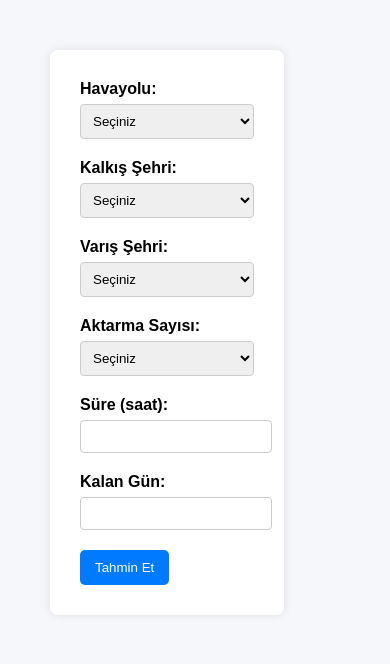
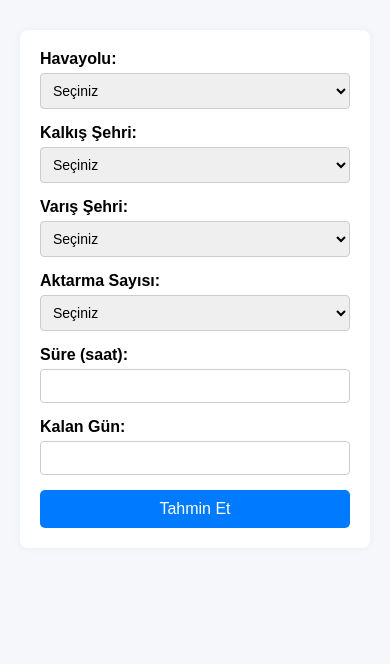
Before and after one commit to ardabaranbaytar/flight_price_api, a Flask app: page / in a window 390 px wide. Shown: the top 664 px of the page. Run offline with Flask 3, Linux system fonts and the light colour scheme; parts of the project's set-up code (start-up, migrations or seed data) failed here and were passed over.

Commit message:
Update: Tasarım sıkılaştırıldı, scroll kaldırıldı ve mobil uyum geliştirildi

```diff
--- a/templates/form.html
+++ b/templates/form.html
@@ -4,38 +4,53 @@
     <meta charset="UTF-8">
     <title>Uçak Bileti Fiyat Tahmini</title>
     <style>
+        * {
+            box-sizing: border-box;
+        }
+
         body {
             font-family: Arial, sans-serif;
             background-color: #f5f7fa;
             margin: 0;
             padding: 0;
         }
+
         .container {
             display: flex;
             flex-direction: row;
-            justify-content: space-between;
-            padding: 50px;
-            gap: 40px;
+            justify-content: center;
+            align-items: flex-start;
+            padding: 30px 20px;
+            max-width: 1000px;
+            margin: auto;
+            gap: 20px;
         }
+
         form {
-            width: 60%;
+            flex: 1;
             background-color: #ffffff;
-            padding: 30px;
+            padding: 20px;
             border-radius: 8px;
-            box-shadow: 0 0 10px rgba(0,0,0,0.1);
+            box-shadow: 0 0 8px rgba(0,0,0,0.05);
+            min-width: 300px;
         }
+
         form label {
             display: block;
-            margin-bottom: 6px;
+            margin-bottom: 5px;
             font-weight: bold;
         }
-        form input, form select {
+
+        form input,
+        form select {
             width: 100%;
             padding: 8px;
-            margin-bottom: 20px;
+            margin-bottom: 15px;
             border-radius: 4px;
             border: 1px solid #ccc;
+            font-size: 14px;
         }
+
         form button {
             background-color: #007bff;
             color: white;
@@ -43,20 +58,39 @@
             border: none;
             border-radius: 5px;
             cursor: pointer;
+            font-size: 16px;
+            width: 100%;
         }
+
         .prediction-box {
-            width: 30%;
+            flex: 0 0 250px;
             background-color: #e8f5e9;
-            padding: 30px;
+            padding: 20px;
             border-radius: 10px;
-            box-shadow: 0 0 10px rgba(0,0,0,0.1);
+            box-shadow: 0 0 8px rgba(0,0,0,0.05);
             display: flex;
             align-items: center;
             justify-content: center;
+            min-height: 200px;
+            text-align: center;
         }
+
         .prediction-box h3 {
-            font-size: 24px;
+            font-size: 20px;
             color: #388e3c;
+            margin: 0;
+        }
+
+        @media (max-width: 768px) {
+            .container {
+                flex-direction: column;
+                align-items: stretch;
+            }
+
+            .prediction-box {
+                width: 100%;
+                margin-top: 20px;
+            }
         }
     </style>
 </head>
```
